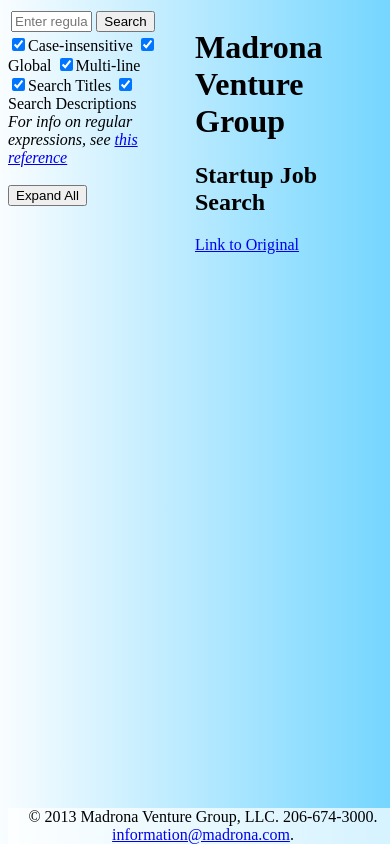
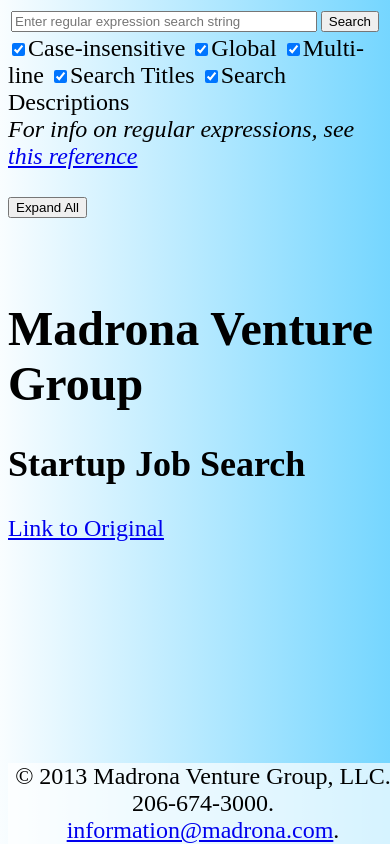
Before and after one commit to johnatmadrona/StartupJobs, a plain HTML site: page WebUI/index.html in a window 390 px wide. Drawn offline with nearby package versions, Linux system fonts and the light colour scheme.

Commit message:
Initial elements of responsive design

```diff
--- a/WebUI/style.css
+++ b/WebUI/style.css
@@ -1,4 +1,5 @@
 html {
+	font-size: 150%;
 	min-height: 100%;
 	min-width: 100%;
 }
@@ -16,14 +17,20 @@
 	background-clip: padding-box;
 }
 
+.searchBox {
+	width: 100%;
+	margin-right: auto;
+	border-collapse: collapse;
+}
+
 div.contentSelector {
-	width: 50%;
-	float: left;
+	width: 100%;
+	float: none;
 }
 
 div.contentDisplay {
-	width: 50%;
-	float: left;
+	width: 100%;
+	float: none;
 }
 
 div.footer {
@@ -35,12 +42,28 @@
 	text-align: center;
 }
 
-.searchBox {
-	width: 80%;
-	margin-right: auto;
-	border-collapse: collapse;
+@media all and (min-width: 600px) {
+	html {
+		font-size: 100%;
+	}
+
+	.searchBox {
+		width: 80%;
+	}
+
+	div.contentSelector {
+		width: 50%;
+		float: left;
+	}
+
+	div.contentDisplay {
+		width: 50%;
+		float: left;
+	}
 }
 
 .highlighted {
 	background-color: #ffff00;
 }
+
+// Change view at 600px
```
